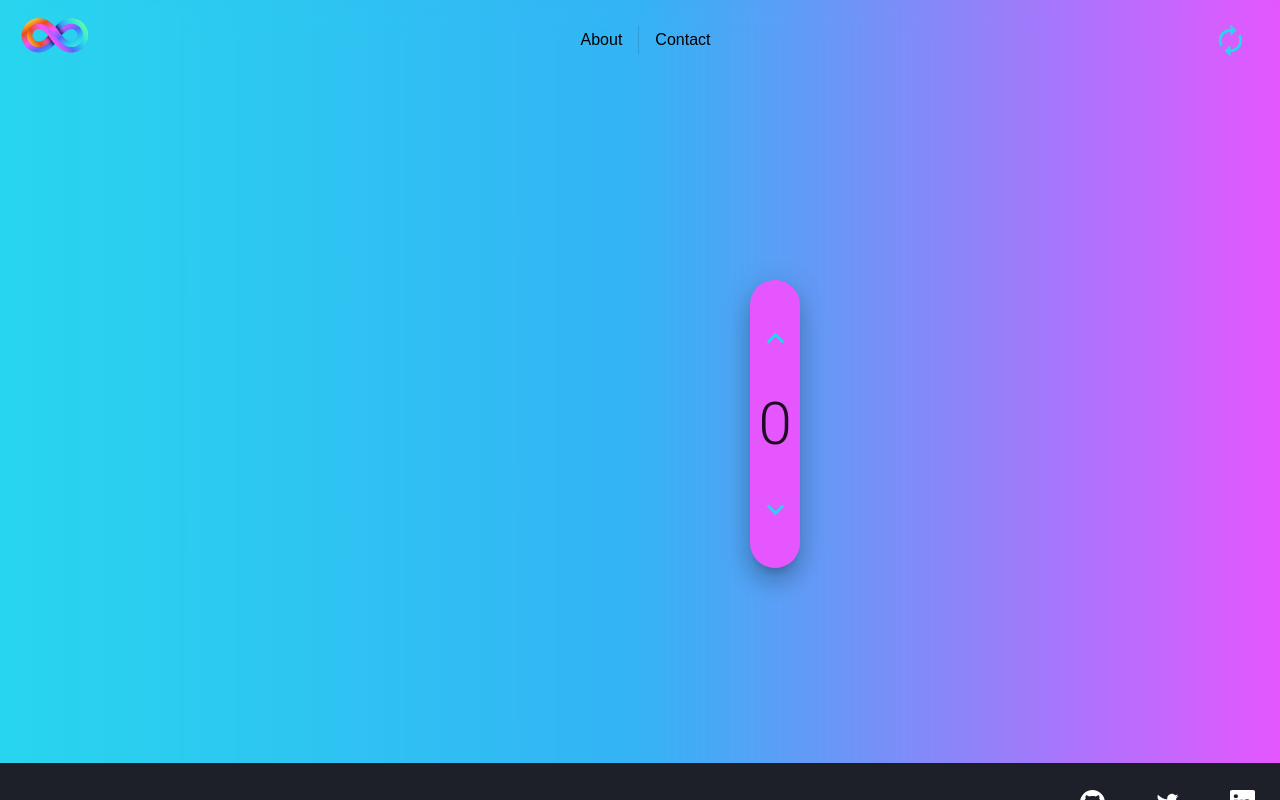
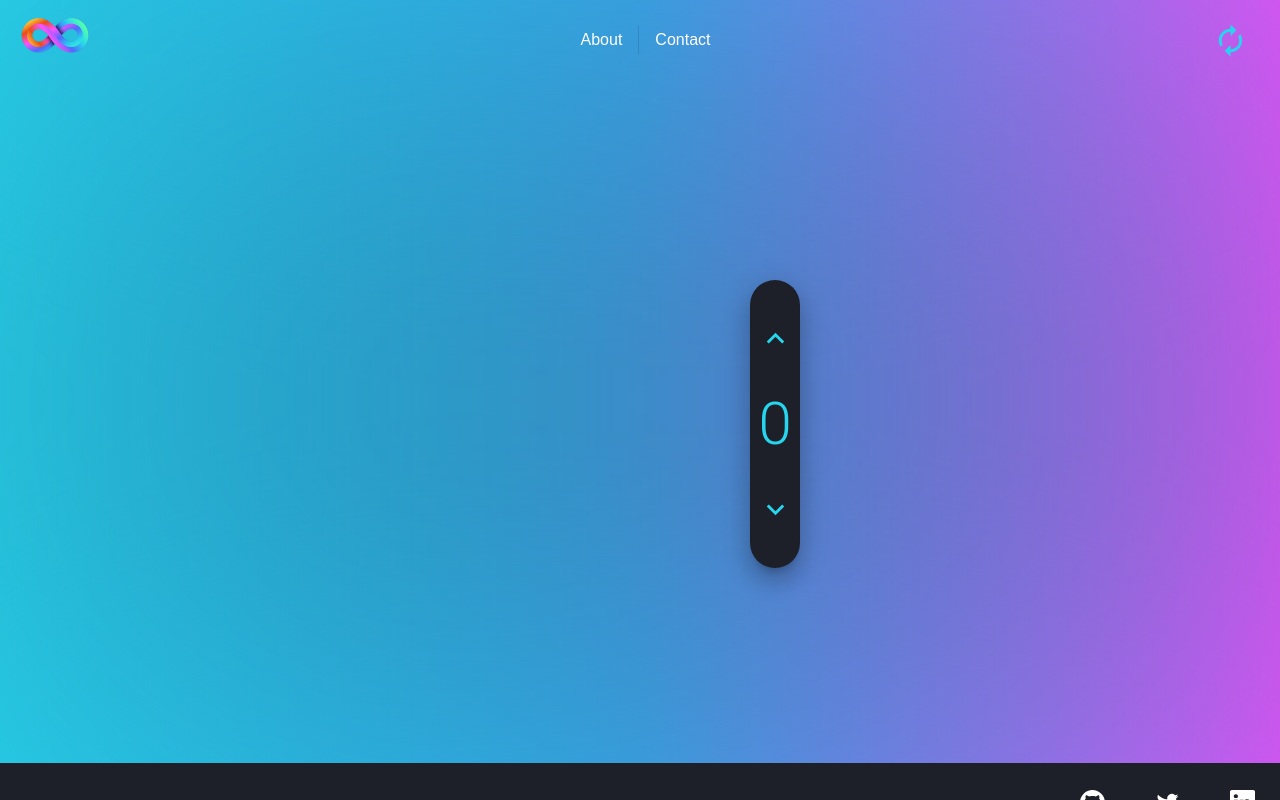
Before and after one commit to Felix-Hz/counter-react-mui, a React (Create React App) app: page / in a window 1280 px wide. Built offline with nearby package versions, Linux system fonts and the light colour scheme.

Commit message:
fix: counter colors

```diff
--- a/src/App.css
+++ b/src/App.css
@@ -48,7 +48,7 @@ a:active {
 }
 
 .app-container {
-  backdrop-filter: blur(15px);
+  backdrop-filter: blur(200px) brightness(80%);
 }
 
 .infinity-logo {
--- a/src/components/Counter/Counter.js
+++ b/src/components/Counter/Counter.js
@@ -1,5 +1,5 @@
 // ------- IMPORTS ---------
-import React, { useState, useContext } from "react";
+import React, { useContext } from "react";
 import { Stack, Box, Button, Paper, Typography } from "../../mui";
 import CountContext from "../../context/CountContext";
 import KeyboardArrowUpIcon from "@mui/icons-material/KeyboardArrowUp";
@@ -28,7 +28,7 @@ const Counter = ({ initial }) => {
           m: "200px 750px",
           p: "25px",
           borderRadius: "25px",
-          backgroundColor: "#e556fe",
+          backgroundColor: "#1e2029",
         }}
       >
         <Stack justifyContent="space-evenly" alignItems="center">
@@ -36,16 +36,22 @@ const Counter = ({ initial }) => {
             onClick={() => increment()}
             sx={{ borderRadius: "150px", p: "16px", m: "0 16px" }}
           >
-            <KeyboardArrowUpIcon style={{ color: "#28d5ee" }} fontSize="large"/>
+            <KeyboardArrowUpIcon
+              style={{ color: "#28d5ee" }}
+              fontSize="large"
+            />
           </Button>
-          <Typography variant="h2" sx={{ m: "16px 0" }}>
+          <Typography variant="h2" sx={{ m: "16px 0" }} style={{color: "#28d5ee" }}>
             {value}
           </Typography>
           <Button
             onClick={() => decrement()}
             sx={{ borderRadius: "150px", p: "16px", m: "0 16px" }}
           >
-            <KeyboardArrowDownIcon style={{ color: "#28d5ee" }} fontSize="large"/>
+            <KeyboardArrowDownIcon
+              style={{ color: "#28d5ee" }}
+              fontSize="large"
+            />
           </Button>
         </Stack>
       </Paper>
--- a/src/components/Navbar/Navbar.js
+++ b/src/components/Navbar/Navbar.js
@@ -6,7 +6,8 @@ import AutorenewIcon from "@mui/icons-material/Autorenew";
 import CountContext from "../../context/CountContext";
 
 const Navbar = () => {
-  const { value, setValue } = useContext(CountContext);
+  const { setValue } = useContext(CountContext);
+
   const reset = () => {
     setValue(0);
   };
@@ -26,17 +27,22 @@ const Navbar = () => {
       <Stack
         spacing={2}
         direction="row"
-        divider={<Divider orientation="vertical" flexItem />}
+        divider={<Divider orientation="vertical" flexItem style={{ color: "#ffffffff" }} />}
+        style={{ color: "#ffffffff" }}
       >
-        <Link to="/about" relative="path">
+        <Link to="/about" relative="path" >
           About
         </Link>
-        <Link to="/contact" relative="path">
+        <Link to="/contact" relative="path" >
           Contact
         </Link>
       </Stack>
       <Button p={2} sx={{ borderRadius: "150px", p: "16px", m: "0 16px" }}>
-        <AutorenewIcon fontSize="large" style={{ color: "#28d5ee" }} onClick={() => reset()} />
+        <AutorenewIcon
+          fontSize="large"
+          style={{ color: "#28d5ee" }}
+          onClick={() => reset()}
+        />
       </Button>
     </Stack>
   );
```
